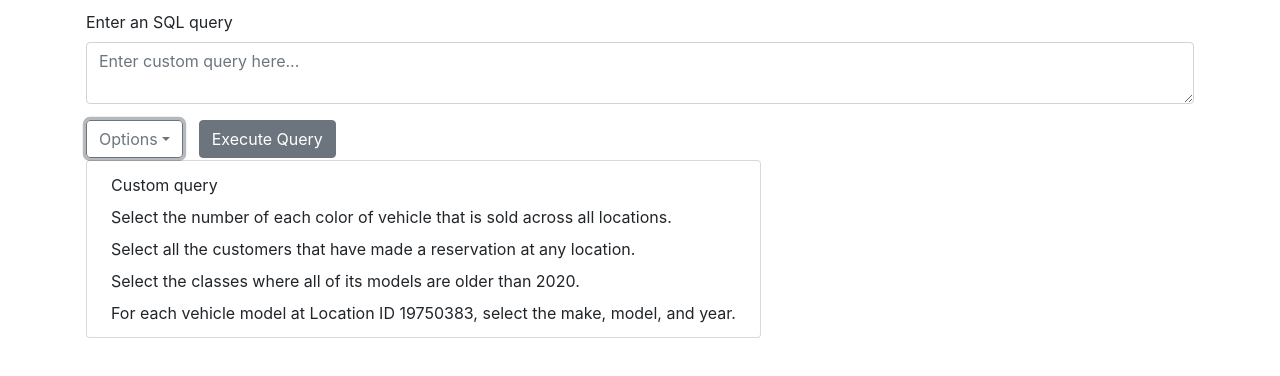
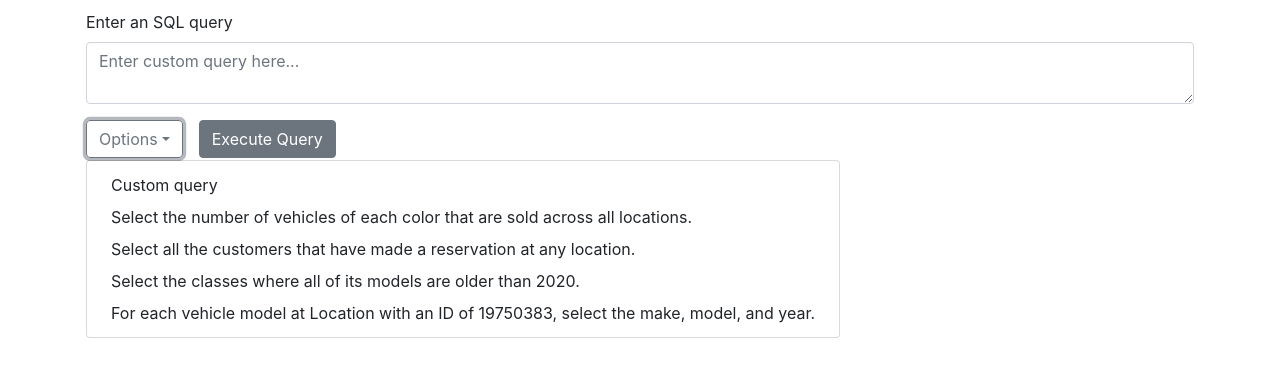
Before and after one commit to michaelpeluso/Rent-A-Car-TermProject, a plain HTML site: page public/admin.html in a window 1280 px wide. Both pictures are taken after a click on the button "Options". Shown: the part 62-438 px from the top of the page. Drawn offline with nearby package versions, Linux system fonts and the light colour scheme; no server answers.

Commit message:
update html

```diff
--- a/public/admin.html
+++ b/public/admin.html
@@ -60,7 +60,7 @@
                     </li>
                     <!-- given queries -->
                     <li>
-                        <a class="dropdown-item" href="#" data-text="SELECT V.Color, COUNT(V.color) AS VEHICLES FROM VEHICLE V GROUP BY V.color">Select the number of each color of vehicle that is sold across all locations.</a>
+                        <a class="dropdown-item" href="#" data-text="SELECT V.Color, COUNT(V.color) AS VEHICLES FROM VEHICLE V GROUP BY V.color">Select the number of vehicles of each color that are sold across all locations.</a>
                     </li>
                     <li><a class="dropdown-item" href="#" data-text="SELECT C.CName FROM MAKES M, CUSTOMER C WHERE M.CID = C.CID GROUP BY C.CName HAVING COUNT(M.CID) > 0">Select all the customers that have made a reservation at any location.</a></li>
                     <li>
@@ -70,7 +70,7 @@
                     </li>
                     <li>
                         <a class="dropdown-item" href="#" data-text="SELECT M.Make, M.MName AS Model, M.MYear AS Year FROM MODEL M, VEHICLE V WHERE M.MID = V.MID AND V.LID IN(SELECT L.LID FROM LOCATION L WHERE L.LID = 19750383)"
-                            >For each vehicle model at Location ID 19750383, select the make, model, and year.</a
+                            >For each vehicle model at Location with an ID of 19750383, select the make, model, and year.</a
                         >
                     </li>
                 </ul>
```
